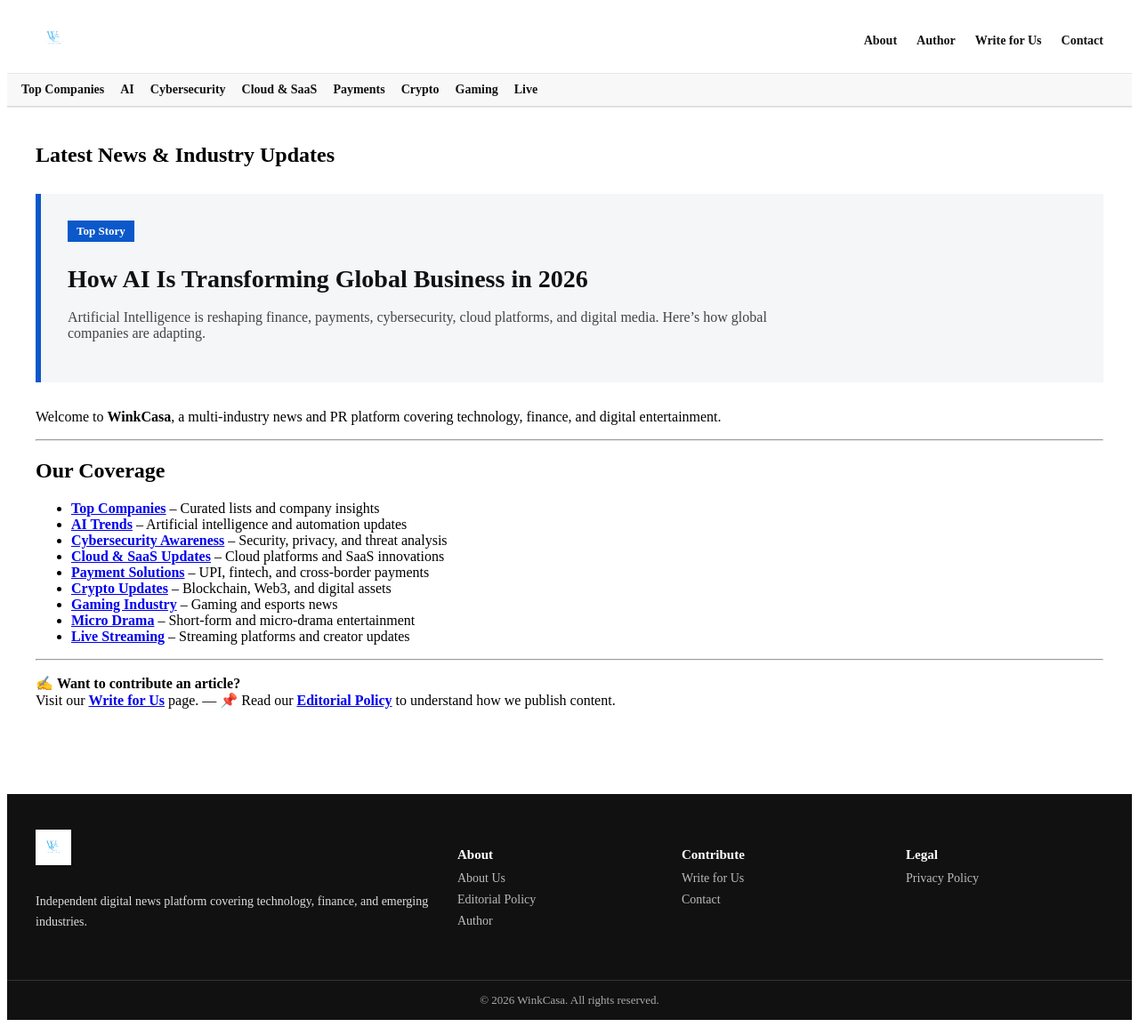
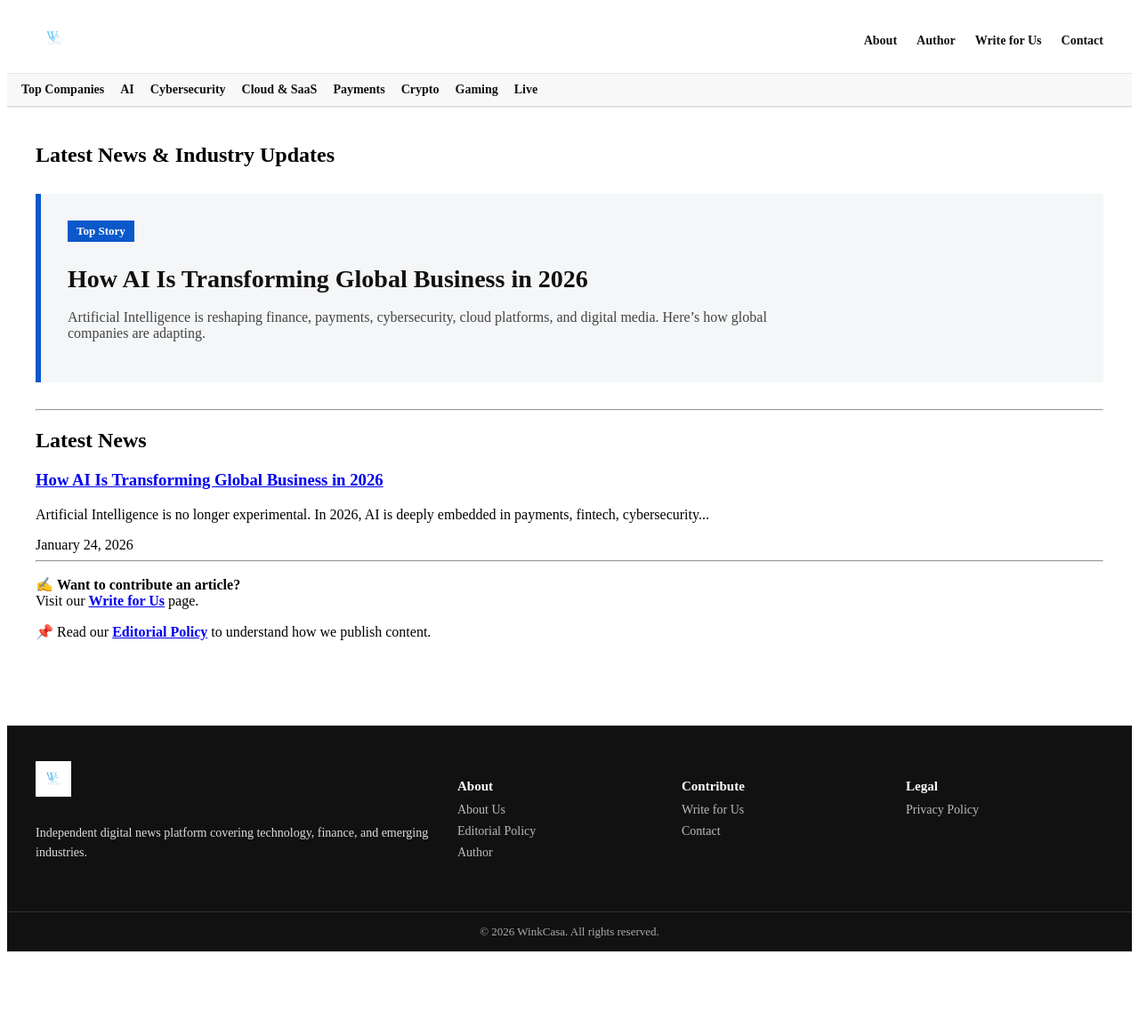
Before and after one commit to rinkeshjha623/winkcasa.com, a Jekyll site: the page built from index.md, in a window 1280 px wide and 1155 px high. Shown: the whole window at 89% size. Built offline with Jekyll 4.4.1, drawn with Linux system fonts in a browser that asks for light colours.

Commit message:
Update index.md

```diff
--- a/index.md
+++ b/index.md
@@ -4,6 +4,7 @@ title: WinkCasa
 ---
 
 ## Latest News & Industry Updates
+
 <div class="featured-story">
   <span class="featured-label">Top Story</span>
 
@@ -19,25 +20,25 @@ title: WinkCasa
   </p>
 </div>
 
-Welcome to **WinkCasa**, a multi-industry news and PR platform covering technology, finance, and digital entertainment.
+<hr>
 
----
+<h2>Latest News</h2>
 
-## Our Coverage
-
-- **[Top Companies](\/top-companies\/)** – Curated lists and company insights
-- **[AI Trends](\/ai-trends\/)** – Artificial intelligence and automation updates
-- **[Cybersecurity Awareness](\/cybersecurity\/)** – Security, privacy, and threat analysis
-- **[Cloud & SaaS Updates](\/cloud-saas\/)** – Cloud platforms and SaaS innovations
-- **[Payment Solutions](\/payment-solutions\/)** – UPI, fintech, and cross-border payments
-- **[Crypto Updates](\/crypto-updates\/)** – Blockchain, Web3, and digital assets
-- **[Gaming Industry](\/gaming-industry\/)** – Gaming and esports news
-- **[Micro Drama](\/micro-drama\/)** – Short-form and micro-drama entertainment
-- **[Live Streaming](\/live-streaming\/)** – Streaming platforms and creator updates
+<div class="latest-news-grid">
+  {% for post in site.posts limit:6 %}
+    <div class="news-card">
+      <h3>
+        <a href="{{ post.url }}">{{ post.title }}</a>
+      </h3>
+      <p>{{ post.excerpt | strip_html | truncate: 120 }}</p>
+      <span class="news-meta">{{ post.date | date: "%B %d, %Y" }}</span>
+    </div>
+  {% endfor %}
+</div>
 
 ---
 
 ✍️ **Want to contribute an article?**
 Visit our **[Write for Us](/write-for-us/)** page.
----
+
 📌 Read our **[Editorial Policy](/editorial-policy/)** to understand how we publish content.
```
